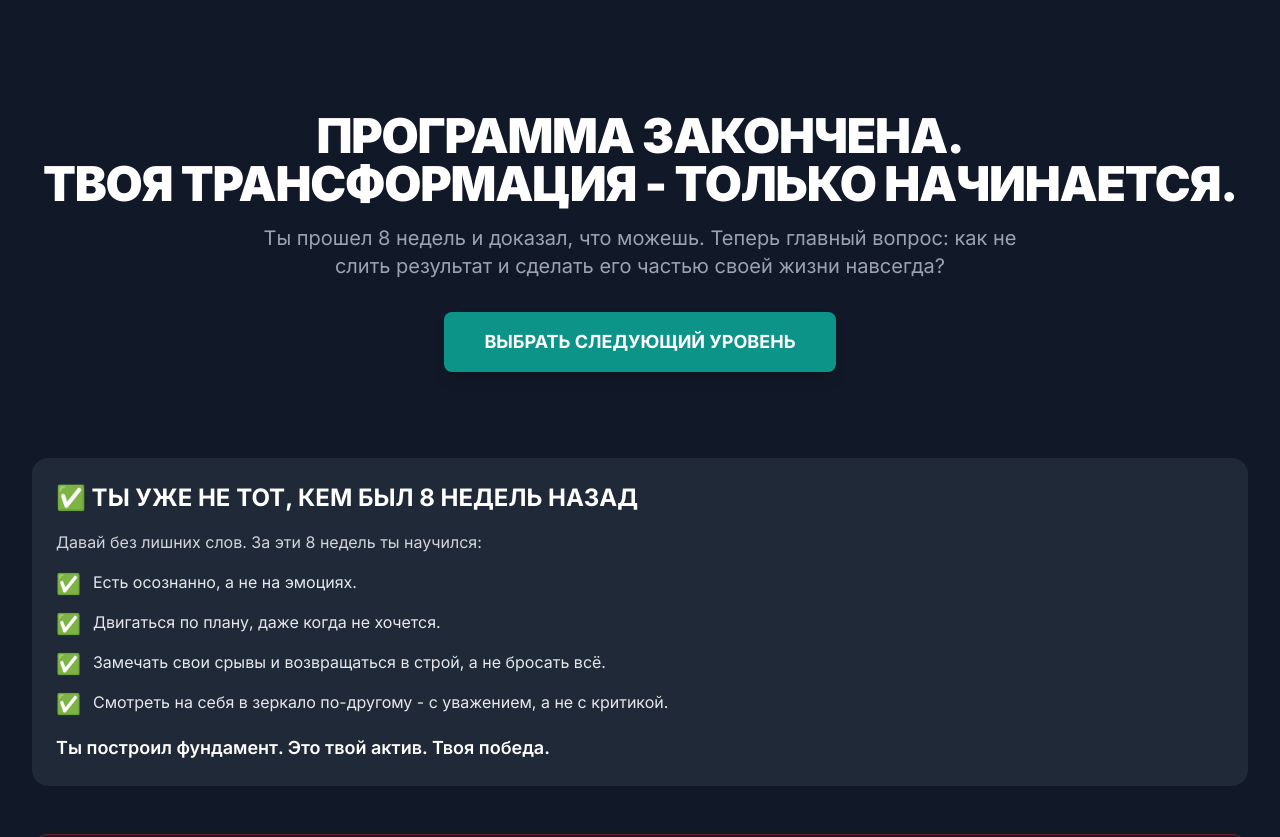
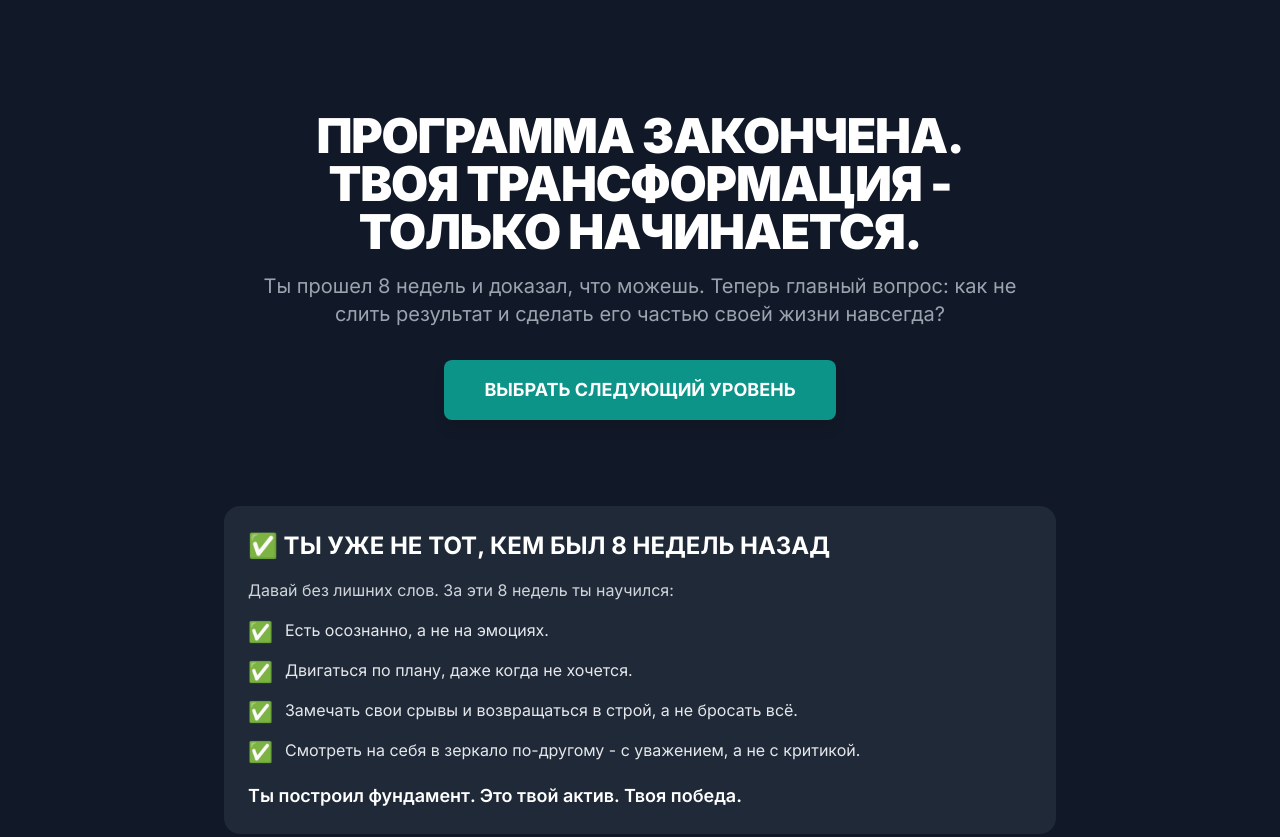
Before and after one commit to dgmuk/Bb-01, a plain HTML site: page index.html in a window 1280 px wide. Shown: the top 837 px of the page. Drawn offline with nearby package versions, Linux system fonts and the light colour scheme.

Commit message:
Update index.html

```diff
--- a/index.html
+++ b/index.html
@@ -13,7 +13,7 @@
             font-family: 'Inter', sans-serif;
         }
 
-        /* Исправление для Google Sites (оставлено для универсальности) */
+        /* Исправление для Google Sites */
         html, body {
             height: auto !important;
             min-height: 1px !important;
@@ -73,8 +73,7 @@
 </head>
 <body class="bg-gray-900 text-gray-200">
 
-    <!-- ИЗМЕНЕНО: max-w-4xl заменен на max-w-7xl для более широкого макета на десктопе -->
-    <div id="main-container" class="container mx-auto max-w-7xl p-4 sm:p-8">
+    <div id="main-container" class="container mx-auto max-w-4xl p-4 sm:p-8">
 
         <!-- HERO SECTION -->
         <header class="text-center my-12 sm:my-20 fade-in-item">
@@ -208,10 +207,7 @@
                 window.addEventListener('resize', resizeFallback);
                 resizeFallback();
             }
+        });
     </script>
 </body>
 </html>
-
-    </script>
-</body>
-</html>
```
